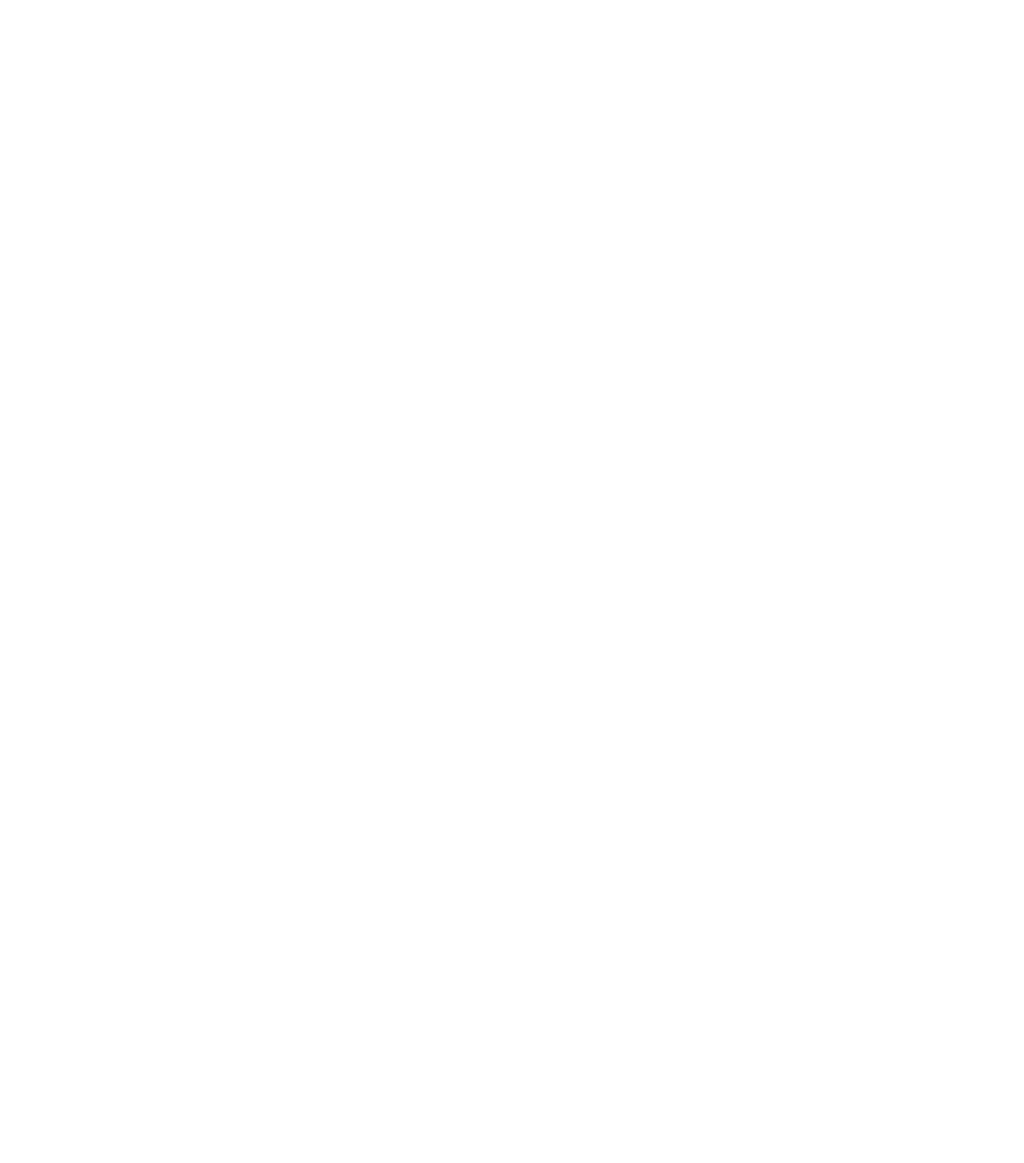
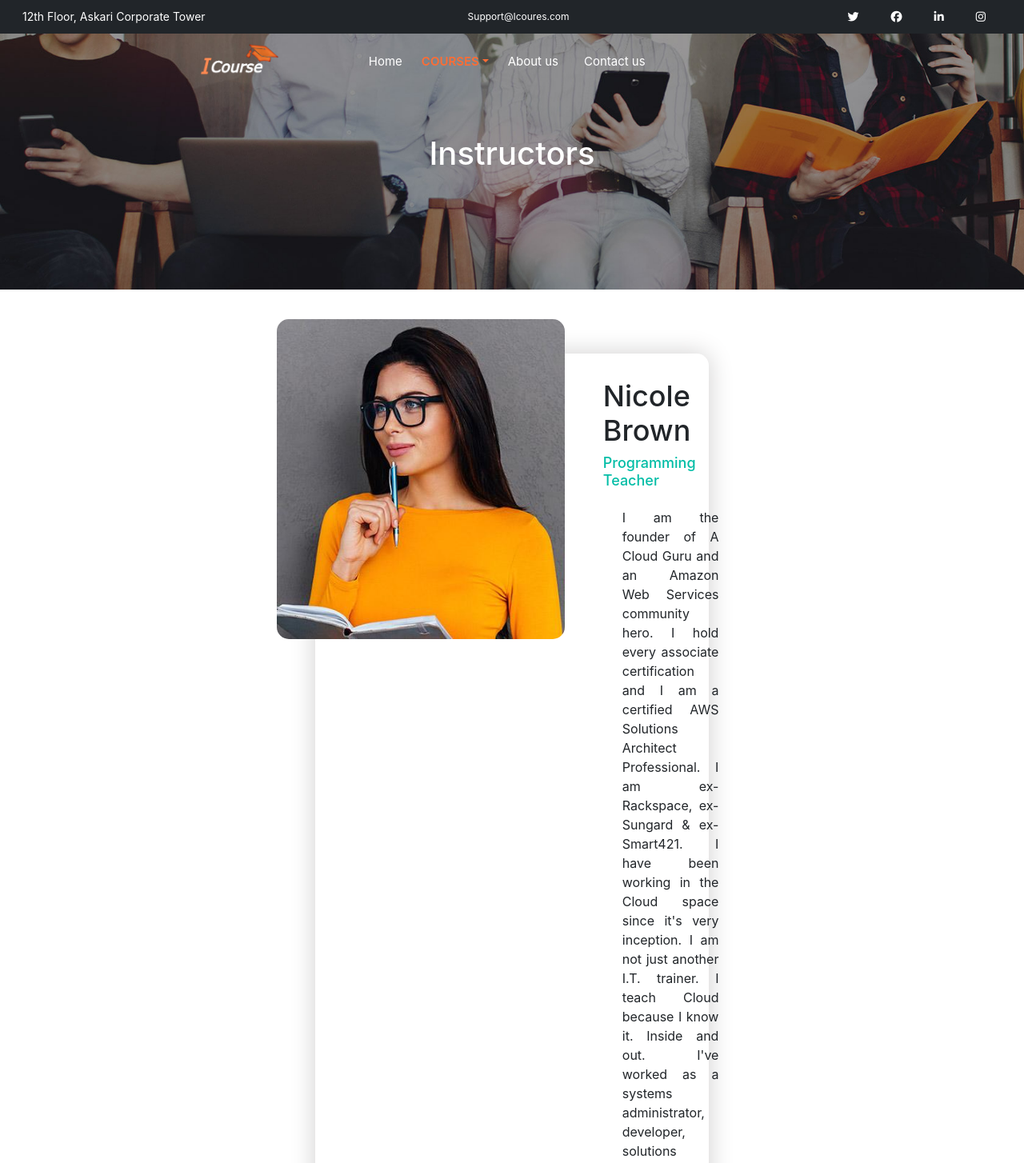
Before and after one commit to zohaibabdullah1/Training-Management-System, a React (Create React App) app: page /inst in a window 1280 px wide. Before the commit this address had no page. Shown: the top 1454 px of the page at 80% size. Before the commit the page ends 800 px from the top, so only its background shows below. Built offline with nearby package versions, Linux system fonts and the light colour scheme.

Commit message:
Instructor Details Page

```diff
--- a/src/Components/Auth/Login.js
+++ b/src/Components/Auth/Login.js
@@ -10,7 +10,6 @@
 import { toast } from 'react-toastify';
 import 'react-toastify/dist/ReactToastify.css';
 
-
 function LoginForm() {
   const navigate = useNavigate();
 
@@ -18,13 +17,12 @@
   const [password, setPassword] = useState("");
   const [radioValue, setRadioValue] = useState("1");
 
-  const handleLogin = (e) => {
+  const handleLogin = async (e) => {
     e.preventDefault();
 
     // Validate email and password
-    if (!email|| email==="zohaib@gmail.com") {
-      toast.error("Please enter email",
-      {
+    if (!email) {
+      toast.error("Please Enter Email", {
         autoClose: 5000,
         hideProgressBar: true,
         closeOnClick: true,
@@ -35,8 +33,7 @@
     }
 
     else if (!password) {
-      toast.error("Please enter password",
-      {
+      toast.error("Please Enter Password", {
         autoClose: 5000,
         hideProgressBar: true,
         closeOnClick: true,
@@ -46,18 +43,23 @@
       return;
     }
 
+    // try {
+    //   // Perform login operation by making an API call to the backend server
+    //   const response = await fetch("/api/login", {
+    //     method: "POST",
+    //     headers: {
+    //       "Content-Type": "application/json",
+    //     },
+    //     body: JSON.stringify({ email, password }),
+    //   });
 
-    // Perform login operation here
-    // You can make an API call or perform authentication logic
+    //   if (response.ok) {
+    //     // Clear form fields
+    //     setEmail("");
+    //     setPassword("");
 
-    // Clear form fields
-    setEmail("");
-    setPassword("");
-
-    // Redirect to the desired page after successful login
-    toast.success("Welcome! You are logged in. ",
-    {
-      // position: 'top-center',
+    //     // Redirect to the desired page after successful login
+        toast.success("Welcome! You are logged in.", {
           autoClose: 5000,
           hideProgressBar: true,
           closeOnClick: true,
@@ -65,6 +67,28 @@
           draggable: true
         });
         navigate("/lms");
+    //   } else {
+    //     // Handle login error
+    //     const errorData = await response.json();
+    //     toast.error(errorData.message, {
+    //       autoClose: 5000,
+    //       hideProgressBar: true,
+    //       closeOnClick: true,
+    //       pauseOnHover: true,
+    //       draggable: true
+    //     });
+    //   }
+    // } catch (error) {
+    //   // Handle network or server errors
+    //   console.error("Login failed:", error);
+    //   toast.error("Login failed. Please try again later.", {
+    //     autoClose: 5000,
+    //     hideProgressBar: true,
+    //     closeOnClick: true,
+    //     pauseOnHover: true,
+    //     draggable: true
+    //   });
+    // }
   };
 
   const handleInputChange = (e) => {
@@ -91,7 +115,9 @@
       <div className="login-container">
         <NavComp />
         <div className="arrow">
-          <Link to="/"><i class='fas fa-chevron-circle-left back-arrow'></i></Link>
+          <Link to="/">
+            <i class='fas fa-chevron-circle-left back-arrow'></i>
+          </Link>
         </div>
         <div className="Toggle">
           <ButtonGroup>
@@ -124,17 +150,31 @@
               <h2 className="display-6">Login</h2>
               <FormGroup className="position-relative">
                 <Label for="email">Email Address</Label>
-                <Input type="email" name="email" value={email} onChange={handleInputChange} />
+                <Input
+                  type="email"
+                  name="email"
+                  value={email}
+                  onChange={handleInputChange}
+                />
               </FormGroup>
               <FormGroup className="position-relative">
                 <Label for="password">Password</Label>
-                <Input type="password" name="password" value={password} onChange={handleInputChange} />
+                <Input
+                  type="password"
+                  name="password"
+                  value={password}
+                  onChange={handleInputChange}
+                />
               </FormGroup>
               <Form.Check aria-label="option 1" label="Remember me" />
               <div className="d-grid gap-2">
-                <Button size="lg" type="submit">Login</Button>
+                <Button size="lg" type="submit">
+                  Login
+                </Button>
               </div>
-              <Link className="Forgot-Pass" to="/forget">Lost your Password?</Link>
+              <Link className="Forgot-Pass" to="/forget">
+                Lost your Password?
+              </Link>
             </Form>
           </div>
         </div>
--- /dev/null
+++ b/src/InstructorComp.js
@@ -0,0 +1,34 @@
+import React from "react";
+function InstComp({img}) {
+  return (
+    <>
+
+
+
+      <div className="aboutUs">
+        <div className="instructor">
+          <img className="inst-img" src={img} alt="Instructor Image" />
+          <div>
+            <h3>Nicole Brown</h3>
+            <h6>Programming Teacher</h6>
+
+            <p>
+              I am the founder of A Cloud Guru and an Amazon Web Services
+              community hero. I hold every associate certification and I am a
+              certified AWS Solutions Architect Professional. I am ex-Rackspace,
+              ex-Sungard & ex-Smart421. I have been working in the Cloud space
+              since it's very inception. I am not just another I.T. trainer. I
+              teach Cloud because I know it. Inside and out. I've worked as a
+              systems administrator, developer, solutions architect & managing
+              director/general manager for some of the biggest companies in
+              cloud. My courses are not just some other IT training course,
+              delivered by some IT trainer. My background is very hands on. I
+              live eat and breath cloud.
+            </p>
+          </div>
+          </div>
+      </div>
+    </>
+  );
+}
+export default InstComp;
--- /dev/null
+++ b/src/Instructors.js
@@ -0,0 +1,30 @@
+import React from "react";
+import NavComp from "./NavBrandComp";
+// import { Link } from "react-router-dom";
+import NavBarComponent from "./NavBar";
+import Footer from "./Footer";
+import flex_img from "./Images/aboutus flex.jpeg";
+import inst1 from "../src/Images/inst1.jpg";
+import InstComp from "./InstructorComp";
+
+function Instructor() {
+  return (
+    <>
+      {<NavComp />}
+      <div className="aboutus_bg">
+        <div className="main-container">
+          <NavBarComponent />
+        </div>
+        <h1 className="contats_h "> Instructors</h1>
+      </div>
+
+      <div className="aboutUs">
+        <InstComp img={inst1} />
+      </div>
+      <div>
+        <Footer />
+      </div>
+    </>
+  );
+}
+export default Instructor;
--- a/src/NavBar.js
+++ b/src/NavBar.js
@@ -1,69 +1,72 @@
-import logo from './Icoures.png';
-import NavDropdown from 'react-bootstrap/NavDropdown';
-import Nav from 'react-bootstrap/Nav';
-import Navbar from 'react-bootstrap/Navbar';
-import {Link} from 'react-router-dom';
-import Container from 'react-bootstrap/Container';
+import logo from "./Icoures.png";
+import NavDropdown from "react-bootstrap/NavDropdown";
+import Nav from "react-bootstrap/Nav";
+import Navbar from "react-bootstrap/Navbar";
+import { Link } from "react-router-dom";
+import Container from "react-bootstrap/Container";
 
-function NavBarComponent(){
-    return(
-
+function NavBarComponent() {
+  return (
     <>
-
-        <div className='main-container-navbar'>
+      <div className="main-container-navbar">
         <Navbar>
           <Container fluid>
-              <Navbar.Brand className='home-icon'>
-
+            <Navbar.Brand className="home-icon">
               <img
                 alt=""
                 src={logo}
                 width="100"
                 height="45"
                 className="d-inline-block align-top"
-                />{' '}
+              />{" "}
             </Navbar.Brand>
-              <Navbar.Toggle aria-controls="navbarScroll" className="nav_brand_margin" />
+            <Navbar.Toggle
+              aria-controls="navbarScroll"
+              className="nav_brand_margin"
+            />
             <Navbar.Collapse id="navbarScroll">
               <Nav
                 className="me-auto my-2 my-lg-0 "
-                  style={{ maxHeight: '100px' }}
-                  navbarScroll>
-
-                  <Link className='nav_padding' to="/">Home</Link>
-                  <NavDropdown className='dropdown_padding' title="COURSES" id="navbarScrollingDropdown">
-                    <NavDropdown.Item href="#action3">Courses List</NavDropdown.Item>
-                    <NavDropdown.Item href="#action4">
-                      Enrolled Courses
-                    </NavDropdown.Item>
-                    <NavDropdown.Item href="#action5">
-                      Instructors
-                    </NavDropdown.Item>
-                    <NavDropdown.Item href="#action6">
-                      Instructors Profile
-                    </NavDropdown.Item>
-                    <NavDropdown.Divider />
-                    <NavDropdown.Item href="#action7">
-                      My Profile
-                    </NavDropdown.Item>
+                style={{ maxHeight: "100px" }}
+                navbarScroll
+              >
+                <Link className="nav_padding" to="/">
+                  Home
+                </Link>
+                <NavDropdown
+                  className="dropdown_padding"
+                  title="COURSES"
+                  id="navbarScrollingDropdown"
+                >
+                  <div >
+                    <div className="drop-down-menu">
+                      <Link className="drop-down-menu" to="/inst">Courses List</Link>
+                    </div>
+                    <div className="drop-down-menu">
+                      <Link className="drop-down-menu" to="/inst">Enrolled Courses</Link>
+                    </div>
+                    <div className="drop-down-menu">
+                      <Link className="drop-down-menu" to="/inst">Instructors</Link>
+                    </div>
+                    <hr/>
+                    <div className="drop-down-menu">
+                      <Link className="drop-down-menu" to="/inst">My Profile</Link>
+                    </div>
+                  </div>
                 </NavDropdown>
-                  <Link className='nav_padding' to="/about">About us</Link>
-                  <Link className='nav_padding' to="/contact">Contact us</Link>
+                <Link className="nav_padding" to="/about">
+                  About us
+                </Link>
+                <Link className="nav_padding" to="/contact">
+                  Contact us
+                </Link>
               </Nav>
             </Navbar.Collapse>
           </Container>
         </Navbar>
-
       </div>
-
-
-
     </>
-
-
-
   );
 }
 
-
 export default NavBarComponent;
--- a/src/Routes.js
+++ b/src/Routes.js
@@ -13,6 +13,7 @@
 import AboutUs from "./AboutUs";
 import ContactUs from "./ContactUs";
 import Quiz from "./Quiz";
+import Instructors from "./Instructors";
 
 function Router() {
   return (
@@ -30,6 +31,7 @@
       <Route path="/cpp" element={<Cpp />} />
       <Route path="/about" element={<AboutUs />} />
       <Route path="/contact" element={<ContactUs />} />
+      <Route path="/inst" element={<Instructors />} />
     </Routes>
   );
 }
--- a/src/index.css
+++ b/src/index.css
@@ -291,10 +291,26 @@
 }
 
 .dropdown_padding{
-  /* border: #00bda6 1px solid; */
+  /* border: #00bda6  1px solid; */
   font-size: 15px;
+  /* text-align: center; */
   margin: 0.5rem 0rem 0rem 0rem;
   font-weight: 600;
+}
+
+.drop-down-menu{
+  text-decoration: none;
+  align-items: center;
+  /* border: #00bda6 solid; */
+  margin: auto;
+  text-align: justify;
+  margin: 0.8rem 0rem 0.5rem 0.6rem;
+  color: #626262;
+}
+
+.drop-down-menu:hover{
+  color: rgb(255, 135, 88);
+
 }
 
 #navbarScrollingDropdown:hover{
@@ -750,3 +766,37 @@
   margin: 1rem 1rem;
 
 }
+
+.instructor{
+
+  width: 60%;
+  /* border: #28282B solid 1px; */
+  margin: 5rem auto 5rem auto;
+  padding: 2rem;
+  display: flex;
+  box-shadow: 0px 0px 30px 1px rgb(210, 209, 209);
+  border-radius: 15px;
+  /* margin-bottom: 5rem; */
+
+
+}
+.inst-img{
+  /* width: 100%; */
+  border-radius: 15px;
+  height: 25rem;
+  margin-left: -80px;
+  margin-top: -75px;
+  margin-right: 3rem;
+}
+.instructor p{
+  font-size: 16px;
+  text-align: justify;
+  margin: 1.5rem;
+}
+.instructor h6{
+  font-size: 18px;
+  color: #00bda6;
+}
+.instructor h3{
+  font-size: 36px;
+}
```
Also changed, not shown: src/Images/inst1.jpg (added). Lines whose indentation alone changed are shown as unchanged.
